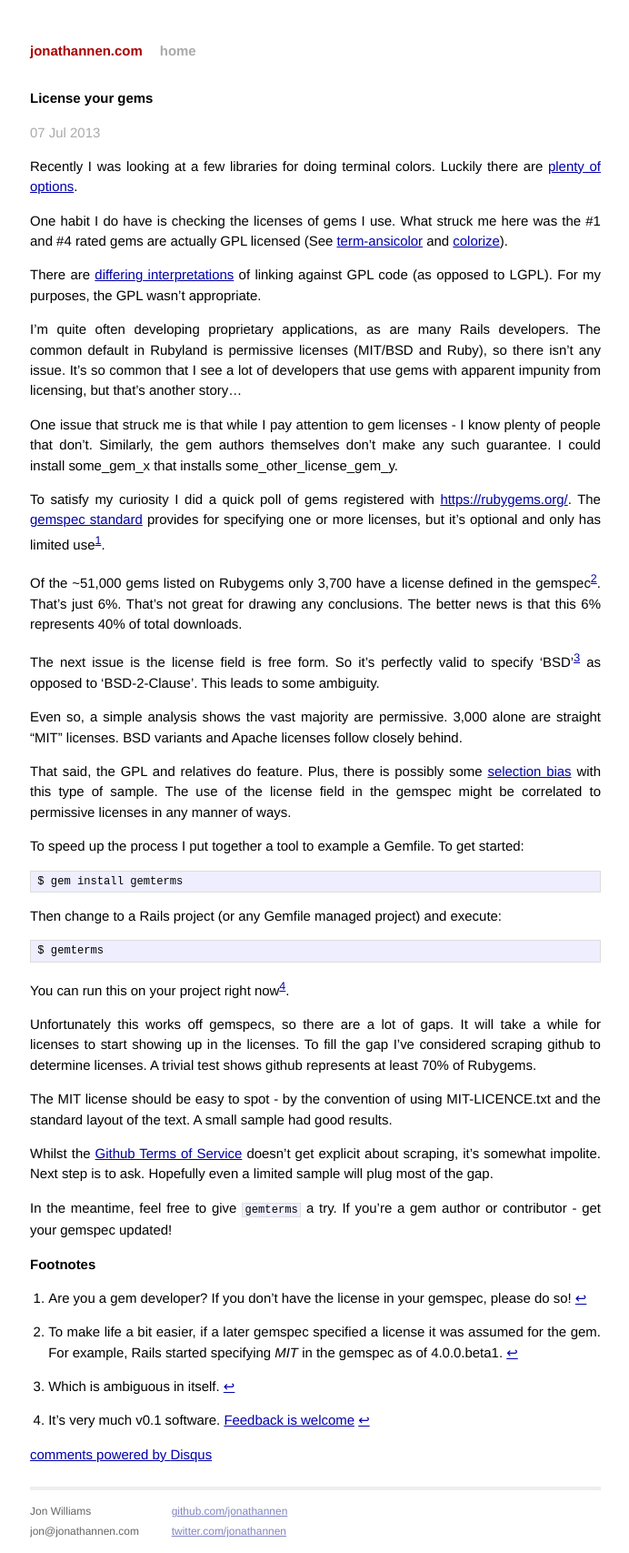
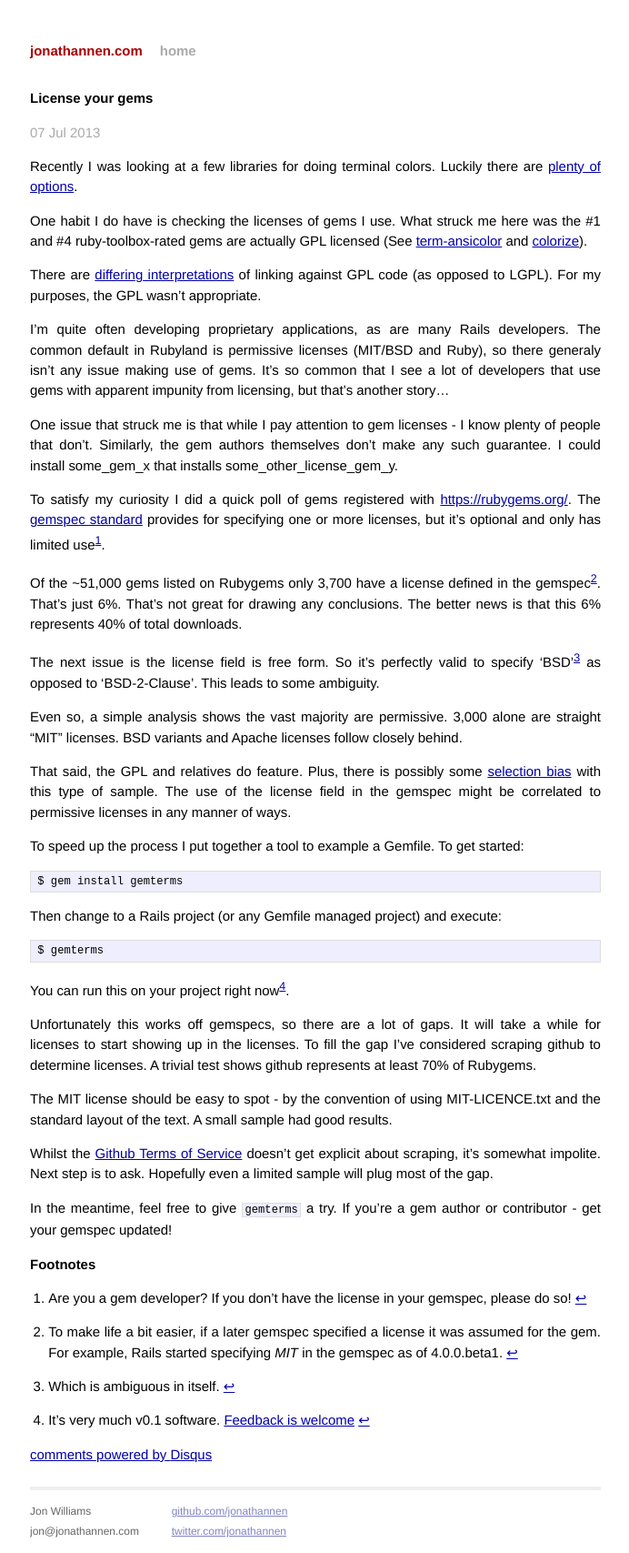
Before and after one commit to jonathannen/jonathannen.github.io, a Jekyll site: the page built from _posts/2013-07-07-license-your-gems.markdown, in a window 1280 px wide. Shown: the whole page at 91% size, without its empty margins (293-985 px from the left). Built offline with Jekyll 4.4.1, drawn with Linux system fonts in a browser that asks for light colours; comment, search, counter and statistics services are not loaded.

Commit message:
Some clarifications

```diff
--- a/_posts/2013-07-07-license-your-gems.markdown
+++ b/_posts/2013-07-07-license-your-gems.markdown
@@ -6,11 +6,11 @@ date:   Sun 7 Jul 2013 09:13:32 UTC
 
 Recently I was looking at a few libraries for doing terminal colors. Luckily there are [plenty of options](https://www.ruby-toolbox.com/categories/Terminal_Coloring).
 
-One habit I do have is checking the licenses of gems I use. What struck me here was the #1 and #4 rated gems are actually GPL licensed (See [term-ansicolor](https://github.com/flori/term-ansicolor) and [colorize](https://github.com/fazibear/colorize)).
+One habit I do have is checking the licenses of gems I use. What struck me here was the #1 and #4 ruby-toolbox-rated gems are actually GPL licensed (See [term-ansicolor](https://github.com/flori/term-ansicolor) and [colorize](https://github.com/fazibear/colorize)).
 
 There are [differing interpretations](http://en.wikipedia.org/wiki/GNU_General_Public_License#Libraries) of linking against GPL code (as opposed to LGPL). For my purposes, the GPL wasn't appropriate.
 
-I'm quite often developing proprietary applications, as are many Rails developers. The common default in Rubyland is permissive licenses (MIT/BSD and Ruby), so there isn't any issue. It's so common that I see a lot of developers that use gems with apparent impunity from licensing, but that's another story...
+I'm quite often developing proprietary applications, as are many Rails developers. The common default in Rubyland is permissive licenses (MIT/BSD and Ruby), so there generaly isn't any issue making use of gems. It's so common that I see a lot of developers that use gems with apparent impunity from licensing, but that's another story...
 
 One issue that struck me is that while I pay attention to gem licenses - I know plenty of people that don't. Similarly, the gem authors themselves don't make any such guarantee. I could install some_gem_x that installs some_other_license_gem_y.
 
```
